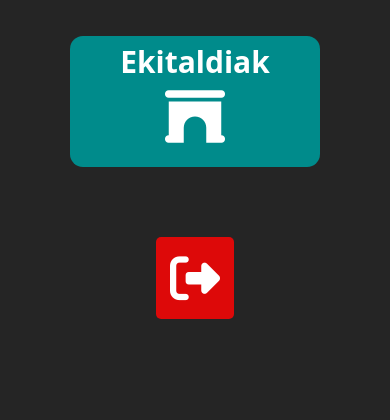
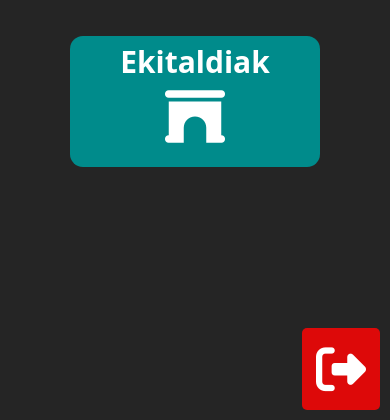
Before and after one commit to IeltxuSV/Erraldoiak, a PHP site: page / in a window 390 px wide. Shown: the part 424-844 px from the top of the page. Run offline with PHP 8.4, Linux system fonts and the light colour scheme; some libraries are stand-ins or nearby versions.

Commit message:
Posicion del deslogin en absoluto en movil
Se a modificado el boton de deslogear para que en movil salga abajo a la dercha y no se mueva

```diff
--- a/src/styles/index.css
+++ b/src/styles/index.css
@@ -75,4 +75,10 @@ h1 {
     .estekak {
         margin-top: 10px;
     }
+
+    .deslogeatu {
+        position: absolute;
+        bottom: 10px;
+        right: 10px;
+    }
 }
```
